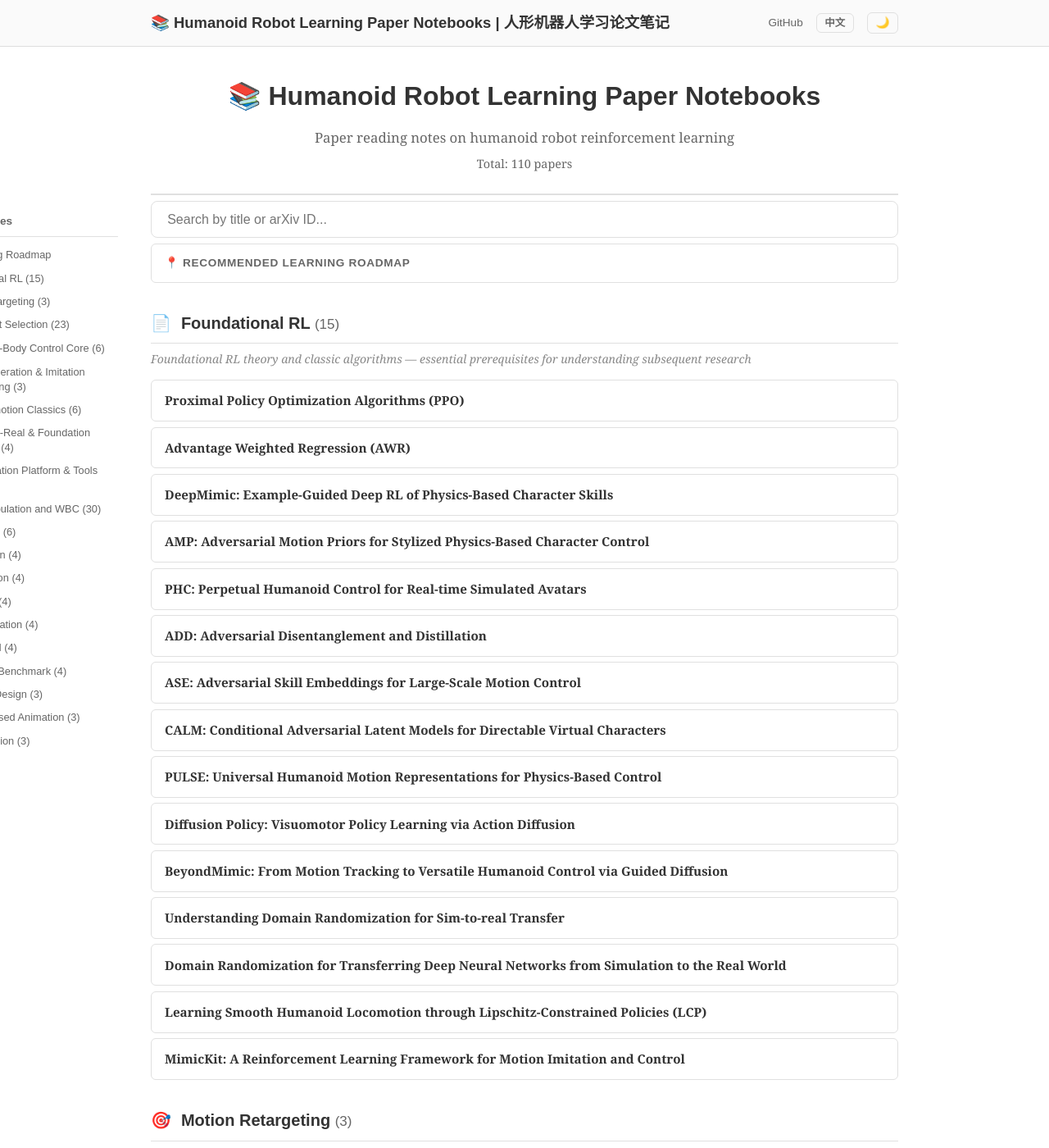
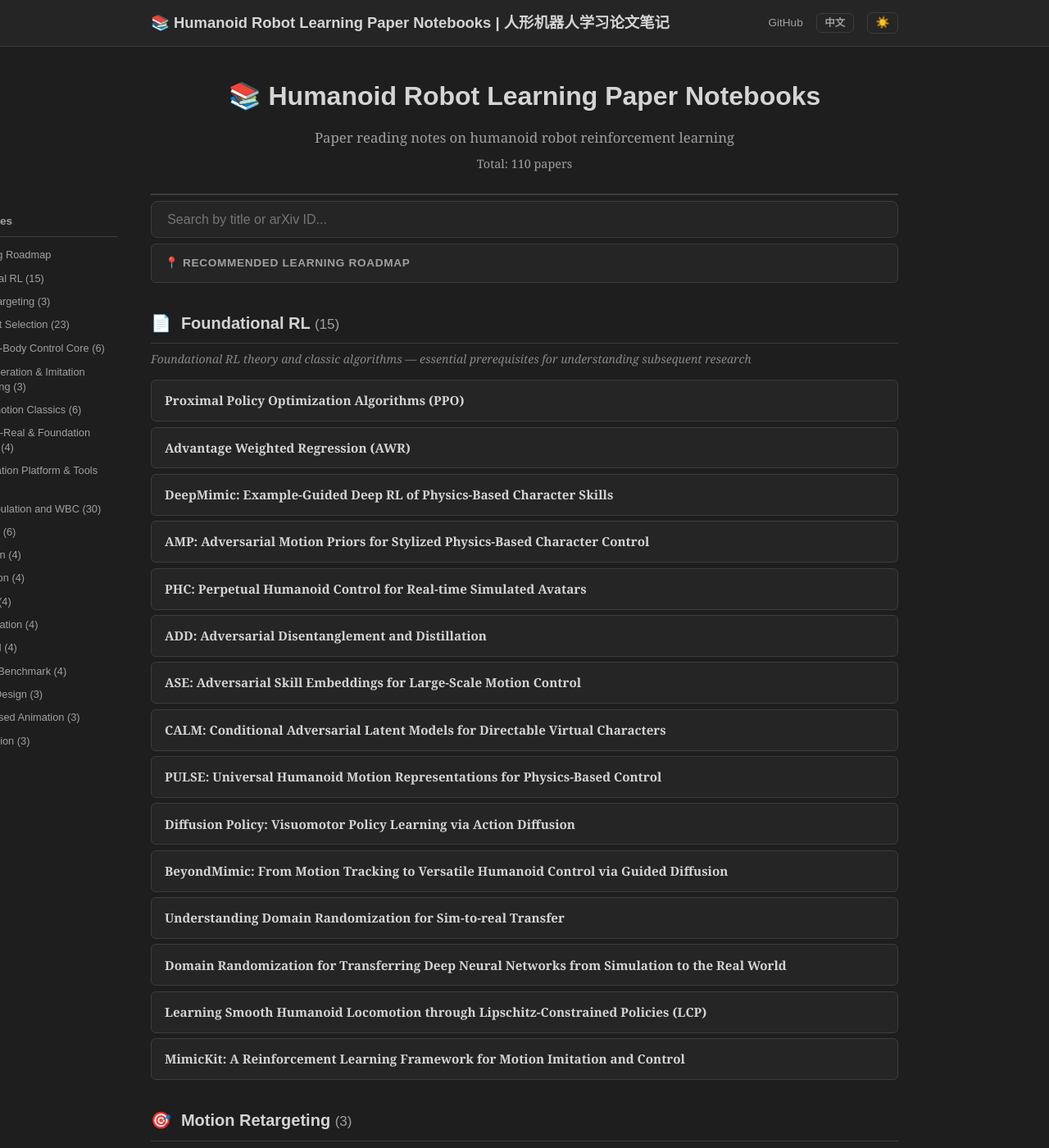
Before and after one commit to ImChong/Humanoid_Robot_Learning_Paper_Notebooks, a Jekyll site: the page built from index.html, in a window 1280 px wide and 1400 px high. Shown: the whole window at 82% size. Built offline with Jekyll 4.4.1, drawn with Linux system fonts in a browser that asks for light colours.

Commit message:
fix(UI): 默认深色主题并消除加载时白屏闪烁
- :root 与深色变量对齐，样式表未解析前不再回落浅色
- 在 head 同步脚本中尽早应用 localStorage 主题
- 站点默认 dark，仅显式选择 light 时使用浅色
- 移除跟随系统 prefers-color-scheme 的自动切换

Co-authored-by: Chong Liu <chongliu2021@163.com>

```diff
--- a/_includes/header.html
+++ b/_includes/header.html
@@ -6,7 +6,7 @@
       <button id="lang-toggle" class="lang-toggle" aria-label="Switch language">
         <span class="lang-label">中文</span>
       </button>
-      <button id="theme-toggle" class="theme-toggle" aria-label="Toggle dark mode">🌙</button>
+      <button id="theme-toggle" class="theme-toggle" aria-label="Toggle dark mode">☀️</button>
     </div>
   </div>
 </header>
--- a/_layouts/default.html
+++ b/_layouts/default.html
@@ -1,7 +1,25 @@
 <!DOCTYPE html>
-<html lang="zh-CN" data-theme="light" data-lang-mode="en">
+<html lang="zh-CN" data-theme="dark" data-lang-mode="en">
 <head>
   <meta charset="UTF-8">
+  <script>
+    /* Apply saved theme before first paint (avoids light flash). */
+    (function () {
+      function getSiteTheme() {
+        try {
+          return localStorage.getItem('theme') === 'light' ? 'light' : 'dark';
+        } catch (e) {
+          return 'dark';
+        }
+      }
+      window.getSiteTheme = getSiteTheme;
+      document.documentElement.setAttribute('data-theme', getSiteTheme());
+    })();
+  </script>
+  <style>
+    html { color-scheme: dark; background-color: #1e1e1e; }
+    html[data-theme="light"] { color-scheme: light; background-color: #ffffff; }
+  </style>
   <meta name="viewport" content="width=device-width, initial-scale=1.0">
   <!--
     CSP (defence-in-depth). Static site, no fetch/XHR — only KaTeX & mermaid
@@ -369,31 +387,25 @@
       var html = document.documentElement;
 
       function getPreferred() {
-        var saved = localStorage.getItem('theme');
-        if (saved) return saved;
-        return window.matchMedia('(prefers-color-scheme: dark)').matches ? 'dark' : 'light';
+        return typeof window.getSiteTheme === 'function' ? window.getSiteTheme() : 'dark';
       }
 
       function setTheme(theme) {
         html.setAttribute('data-theme', theme);
         localStorage.setItem('theme', theme);
-        toggle.textContent = theme === 'dark' ? '☀️' : '🌙';
+        if (toggle) toggle.textContent = theme === 'dark' ? '☀️' : '🌙';
 
         initMermaid(theme);
       }
 
       setTheme(getPreferred());
 
-      toggle.addEventListener('click', function() {
-        var current = html.getAttribute('data-theme');
-        setTheme(current === 'dark' ? 'light' : 'dark');
-      });
-
-      window.matchMedia('(prefers-color-scheme: dark)').addEventListener('change', function(e) {
-        if (!localStorage.getItem('theme')) {
-          setTheme(e.matches ? 'dark' : 'light');
-        }
-      });
+      if (toggle) {
+        toggle.addEventListener('click', function() {
+          var current = html.getAttribute('data-theme');
+          setTheme(current === 'dark' ? 'light' : 'dark');
+        });
+      }
     })();
   </script>
 </body>
--- a/assets/css/style.css
+++ b/assets/css/style.css
@@ -1,5 +1,25 @@
-/* ===== CSS Variables ===== */
+/* ===== CSS Variables (default / :root = dark) ===== */
 :root,
+[data-theme="dark"] {
+  --bg: #1e1e1e;
+  --bg-secondary: #252526;
+  --text: #d4d4d4;
+  --text-secondary: #a0a0a0;
+  --link: #569cd6;
+  --link-hover: #9cdcfe;
+  --border: #3c3c3c;
+  --code-bg: #1e1e1e;
+  --code-border: #3c3c3c;
+  --header-bg: #252526;
+  --header-border: #3c3c3c;
+  --card-bg: #252526;
+  --card-shadow: rgba(0,0,0,0.4);
+  --blockquote-border: #569cd6;
+  --blockquote-bg: #252526;
+  --table-stripe: #2d2d2d;
+  --kbd-bg: #333333;
+}
+
 [data-theme="light"] {
   --bg: #ffffff;
   --bg-secondary: #f8f8f8;
@@ -18,26 +38,6 @@
   --blockquote-bg: #fdf6f6;
   --table-stripe: #f9f9f9;
   --kbd-bg: #eee;
-}
-
-[data-theme="dark"] {
-  --bg: #1e1e1e;
-  --bg-secondary: #252526;
-  --text: #d4d4d4;
-  --text-secondary: #a0a0a0;
-  --link: #569cd6;
-  --link-hover: #9cdcfe;
-  --border: #3c3c3c;
-  --code-bg: #1e1e1e;
-  --code-border: #3c3c3c;
-  --header-bg: #252526;
-  --header-border: #3c3c3c;
-  --card-bg: #252526;
-  --card-shadow: rgba(0,0,0,0.4);
-  --blockquote-border: #569cd6;
-  --blockquote-bg: #252526;
-  --table-stripe: #2d2d2d;
-  --kbd-bg: #333333;
 }
 
 /* ===== Transitions ===== */
--- a/assets/js/paper.js
+++ b/assets/js/paper.js
@@ -303,7 +303,7 @@
     });
 
     if (typeof mermaid !== 'undefined') {
-      var theme = document.documentElement.getAttribute('data-theme') || 'light';
+      var theme = document.documentElement.getAttribute('data-theme') || 'dark';
       if (typeof initMermaid === 'function') {
         initMermaid(theme);
       } else {
```
